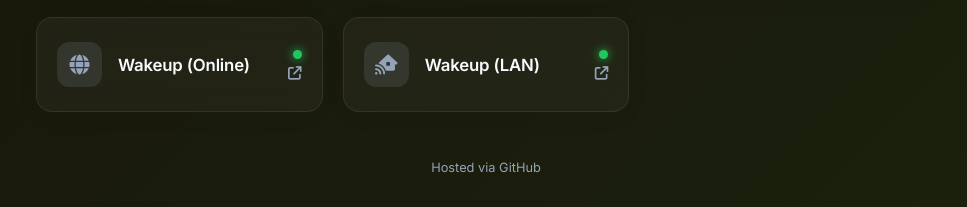
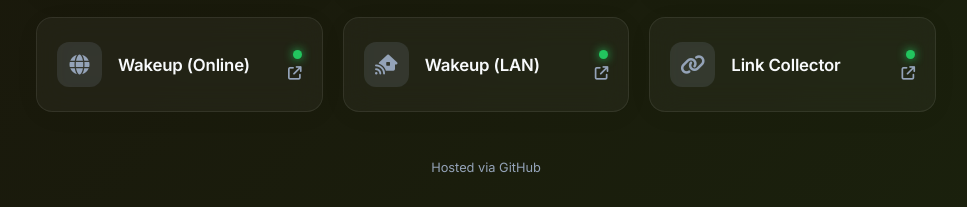
Before and after one commit to maxilotus11/Green_Watch, a plain HTML site: page index.html in a window 1280 px wide. Shown: the part 1368-1575 px from the top of the page, without its empty margins (154-1121 px from the left). Drawn offline with Linux system fonts and the light colour scheme; no server answers; animation ran at ten frames a second.

Commit message:
Add Link Collector card to index.html
Added a new link card for the Link Collector feature.

```diff
--- a/index.html
+++ b/index.html
@@ -698,6 +698,19 @@
                 </div>
             </a>
 
+            <a href="collector.html" target="_blank" class="link-card" data-group="utility" data-url="./">
+                <div class="card-left">
+                    <div class="icon-wrapper utility"><i class="fa-solid fa-link"></i></div>
+                    <div class="link-info">
+                        <h3>Link Collector</h3>
+                    </div>
+                </div>
+                <div class="card-right">
+                    <div class="status-dot"></div>
+                    <i class="fa-solid fa-arrow-up-right-from-square arrow-icon"></i>
+                </div>
+            </a>
+
         </div>
 
         <div class="no-results" id="noResults">
```
